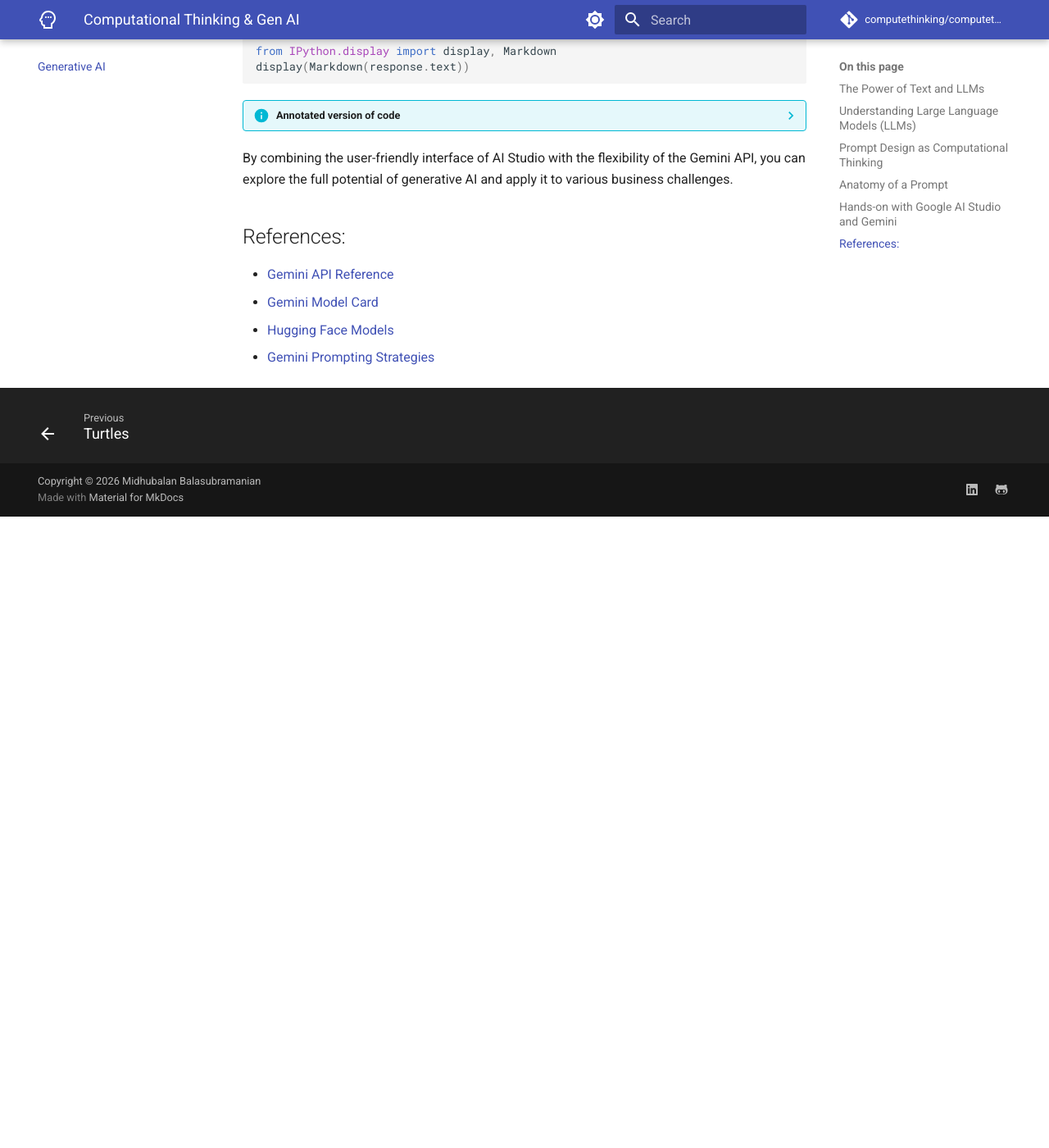
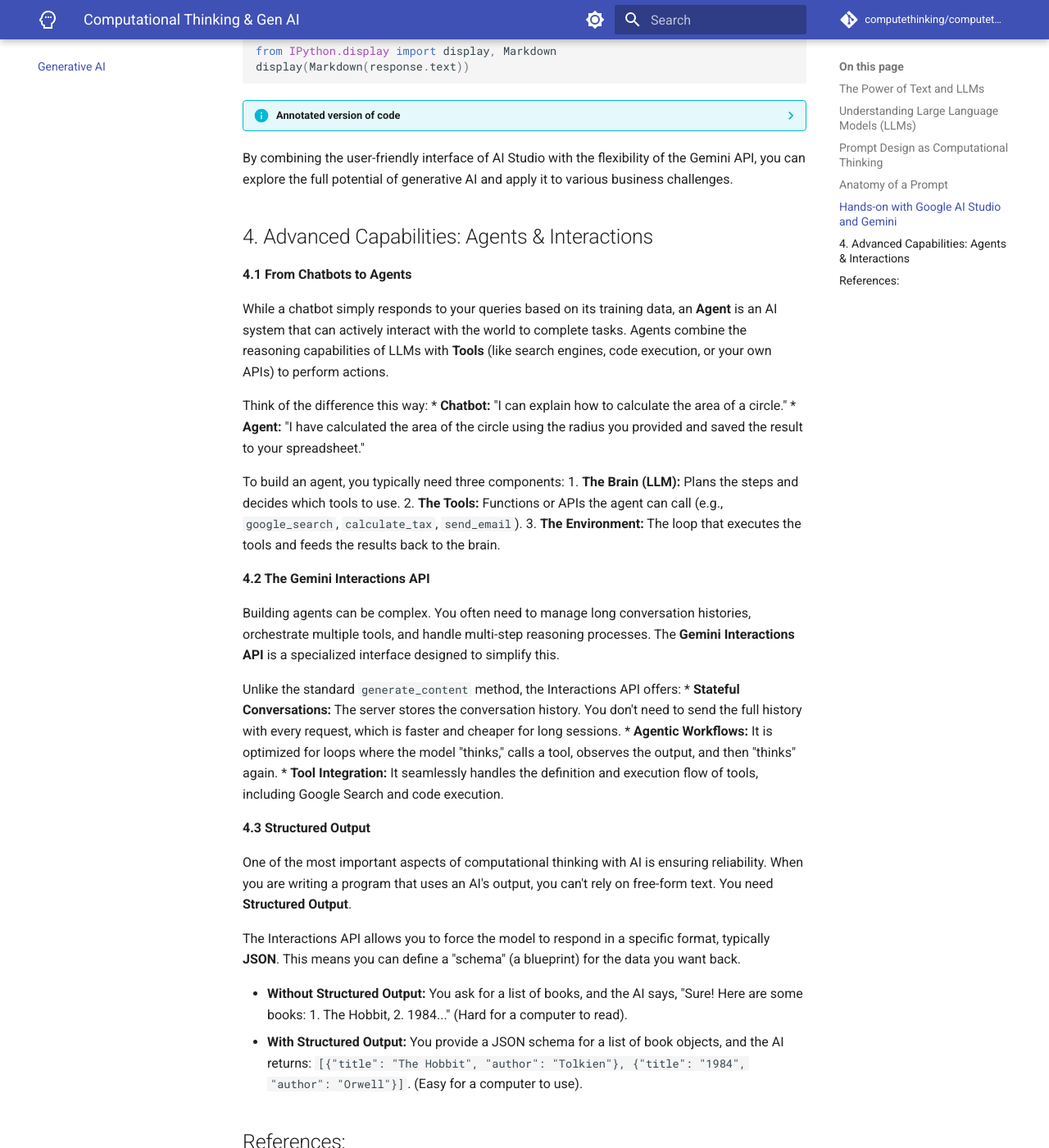
Before and after one commit to computethinking/computethinking.github.io, an MkDocs documentation site: the page built from docs/genai.md, in a window 1280 px wide and 1400 px high, scrolled down 13818 px. Shown: the whole window at 82% size. Built offline with MkDocs 1.6.1 and Material for MkDocs 9.7.7, drawn with Linux system fonts in a browser that asks for light colours; comment, search, counter and statistics services are not loaded; before the commit the page ends 14448 px from its top, so only the background shows below that; some of the changed text lies outside the part shown.

Commit message:
Update genai.md: Add Agents and Interactions API sections

```diff
--- a/docs/genai.md
+++ b/docs/genai.md
@@ -439,8 +439,43 @@
 By combining the user-friendly interface of AI Studio with the flexibility of the Gemini API, you can explore the full potential of generative AI and apply it to various business challenges.
 
 
+## 4. Advanced Capabilities: Agents & Interactions
+
+**4.1 From Chatbots to Agents**
+
+While a chatbot simply responds to your queries based on its training data, an **Agent** is an AI system that can actively interact with the world to complete tasks. Agents combine the reasoning capabilities of LLMs with **Tools** (like search engines, code execution, or your own APIs) to perform actions.
+
+Think of the difference this way:
+*   **Chatbot:** "I can explain how to calculate the area of a circle."
+*   **Agent:** "I have calculated the area of the circle using the radius you provided and saved the result to your spreadsheet."
+
+To build an agent, you typically need three components:
+1.  **The Brain (LLM):** Plans the steps and decides which tools to use.
+2.  **The Tools:** Functions or APIs the agent can call (e.g., `google_search`, `calculate_tax`, `send_email`).
+3.  **The Environment:** The loop that executes the tools and feeds the results back to the brain.
+
+**4.2 The Gemini Interactions API**
+
+Building agents can be complex. You often need to manage long conversation histories, orchestrate multiple tools, and handle multi-step reasoning processes. The **Gemini Interactions API** is a specialized interface designed to simplify this.
+
+Unlike the standard `generate_content` method, the Interactions API offers:
+*   **Stateful Conversations:** The server stores the conversation history. You don't need to send the full history with every request, which is faster and cheaper for long sessions.
+*   **Agentic Workflows:** It is optimized for loops where the model "thinks," calls a tool, observes the output, and then "thinks" again.
+*   **Tool Integration:** It seamlessly handles the definition and execution flow of tools, including Google Search and code execution.
+
+**4.3 Structured Output**
+
+One of the most important aspects of computational thinking with AI is ensuring reliability. When you are writing a program that uses an AI's output, you can't rely on free-form text. You need **Structured Output**.
+
+The Interactions API allows you to force the model to respond in a specific format, typically **JSON**. This means you can define a "schema" (a blueprint) for the data you want back.
+
+*   **Without Structured Output:** You ask for a list of books, and the AI says, "Sure! Here are some books: 1. The Hobbit, 2. 1984..." (Hard for a computer to read).
+*   **With Structured Output:** You provide a JSON schema for a list of book objects, and the AI returns: `[{"title": "The Hobbit", "author": "Tolkien"}, {"title": "1984", "author": "Orwell"}]`. (Easy for a computer to use).
+
+
 ## References:
 
+- [Gemini Interactions API](https://ai.google.dev/gemini-api/docs/interactions)
 - [Gemini API Reference](https://ai.google.dev/api?lang=python)
 - [Gemini Model Card](https://ai.google.dev/gemini-api/docs/models/gemini)
 - [Hugging Face Models](https://huggingface.co/models)
```
